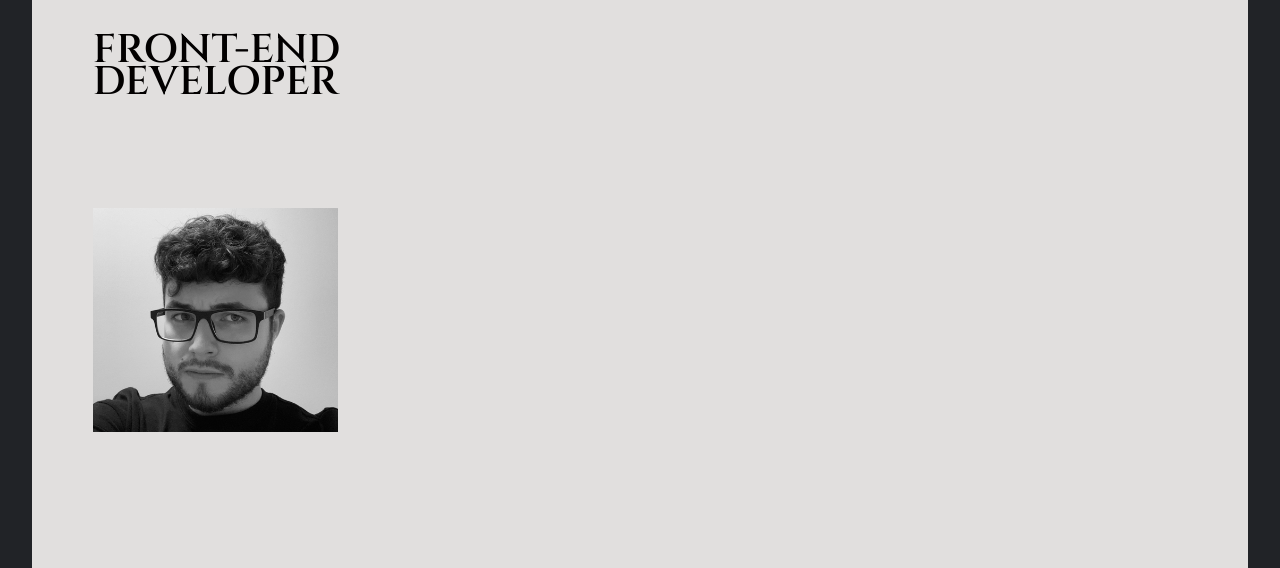
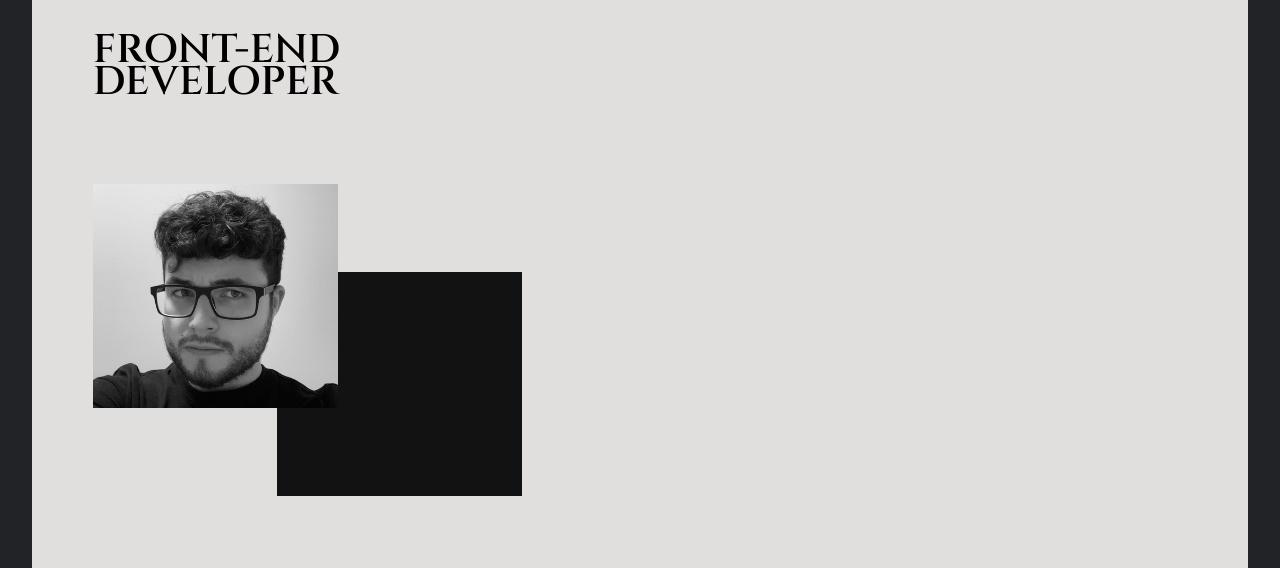
Before and after one commit to xgunzo/MyPortfolio, a plain HTML site: page index.html in a window 1280 px wide. Shown: the part 118-686 px from the top of the page. Drawn offline with Linux system fonts and the light colour scheme; a web font is replaced by a local one.

Commit message:
Fix for index

```diff
--- a/index.html
+++ b/index.html
@@ -41,7 +41,8 @@
                         <h1>Developer</h1>
                     </div>
                     <div class="picture">
-                        <img src="images/profile_picture_mobile2.png" class="profile-picture mobile">
+                        <div class="square"></div>
+                        <span><img src="images/profile_picture_mobile2.png" class="profile-picture mobile"></span>
                         <img src="images/profile_picture.png" class="profile-picture desktop">
                     </div>
                 </div>
--- a/style.css
+++ b/style.css
@@ -160,6 +160,20 @@ li:hover+.line {
 .picture {
     padding-top: 7em;
     height: 60%;
+    position: relative;
+}
+
+.square {
+    background-color: #121212;
+    width: 245px;
+    height: 211px;
+    top: 40%;
+    right: 0;
+    float: right;
+    margin: 0 auto;
+    position: absolute;
+    z-index: 0;
+    display: block;
 }
 
 .picture .desktop {
@@ -170,7 +184,8 @@ li:hover+.line {
     display: block;
     margin: 0 auto;
     float: left;
-    box-shadow: 4.35em 2em 0px #121212;
+    position: relative;
+    /*box-shadow: 70px 30px 0 #121212 ;*/
 }
 
 .name {
@@ -254,8 +269,7 @@ li:hover+.line {
         display: block;
         margin: 0 auto;
         float: left;
-        padding-left: 1em;
-        box-shadow: 6.5em 4em 0px #121212;
+        padding-left: 0;
     }
 
     .about {
@@ -292,8 +306,8 @@ li:hover+.line {
     .menu-button-on {
         background-color: #eee;
         position: absolute;
-        right: 2.75em;
-        top: 2.5em;
+        right: 0em;
+        top: 1.25em;
         width: 20px;
         height: 20px;
     }
@@ -314,7 +328,7 @@ li:hover+.line {
     }
 
     .picture {
-        padding-top: 3em;
+        padding-top: 5em;
     }
 
     .profile-picture {
@@ -322,11 +336,14 @@ li:hover+.line {
         margin: 0 auto;
         float: left;
         padding-left: 0em;
-        box-shadow: 8.75em 4em 0px #121212;
+    }
+
+    .name {
+        padding-top: 3em;
     }
 
     .about {
-        padding: 2em 0;
+        padding: 8em 0;
         font-family: 'Cormorant Infant', serif;
         font-weight: 700;
         font-size: 20px;
@@ -342,15 +359,6 @@ li:hover+.line {
 }
 
 @media screen and (min-width: 560px) {
-
-    .menu-button-on {
-        background-color: #eee;
-        position: absolute;
-        right: 2.75em;
-        top: 2.5em;
-        width: 20px;
-        height: 20px;
-    }
 
     .container {
         display: block;
@@ -372,20 +380,27 @@ li:hover+.line {
         padding-top: 5em;
     }
 
+    .square {
+        right: 3em;
+    }
+
     .profile-picture {
         display: block;
         margin: 0 auto;
         float: left;
         padding-left: 3em;
-        box-shadow: 8em 3em 0px #121212;
+    }
+
+    .name {
+        padding-top: 2em;
     }
 
     .about {
-        padding: 2em 0;
+        padding: 8em 0;
     }
 
     .about p {
-        font-size: 20px;
+        font-size: 22px;
     }
 
 }
@@ -397,10 +412,6 @@ li:hover+.line {
     }
 
     .menu-button-on {
-        background-color: #eee;
-        position: absolute;
-        right: 2.75em;
-        top: 2.5em;
         width: 30px;
         height: 30px;
     }
@@ -428,8 +439,20 @@ li:hover+.line {
         padding-left: 0em;
     }
 
+    .picture {
+        padding-top: 6em;
+    }
+
+    .square {
+        right: 4em;
+    }
+
     .profile-picture {
-        padding-left: 5.5em;
+        padding-left: 4em;
+    }
+
+    .about {
+        padding: 9em 0;
     }
 
     .about p {
@@ -440,13 +463,12 @@ li:hover+.line {
 
 @media screen and (min-width: 760px) {
 
-    .menu-button-on {
-        right: 4.5em;
+    .square {
+        right: 7em;
     }
 
     .profile-picture {
-        padding-left: 5em;
-        box-shadow: 14em 3em 0px #121212;
+        padding-left: 7em;
     }
 
     .about p {
@@ -457,26 +479,41 @@ li:hover+.line {
 
 @media screen and (min-width: 860px) {
 
-    .menu-button-on {
-        right: 5.25em;
+    .square {
+        right: 10em;
     }
 
     .profile-picture {
-        padding-left: 7em;
-        box-shadow: 15em 3em 0px #121212;
+        padding-left: 10em;
     }
 
 }
 
 @media screen and (min-width: 960px) {
 
-    .menu-button-on {
-        right: 5.5em;
+    .menu li {
+        padding-top: 4em;
+    }
+
+    .picture {
+        padding-top: 7em;
+    }
+
+    .square {
+        right: 13em;
+        top: 40%;
     }
 
     .profile-picture {
-        padding-left: 9em;
-        box-shadow: 17em 3em 0px #121212;
+        padding-left: 13em;
+    }
+
+    .name {
+        padding-top: 3em;
+    }
+
+    .about {
+        padding: 11em 0;
     }
 
 }
@@ -524,21 +561,31 @@ li:hover+.line {
 
     .picture {
         padding-top: 0em;
-        height: 70%;
+        height: 100%;
     }
 
-    .profile-picture {
-        box-shadow: none;
-        padding: 0;
-        height: 100%;
-        padding: 6em 0;
+    .square {
+        background-color: #121212;
+        width: 245px;
+        height: 224px;
+        top: 0;
+        left: -25%;
+        top: 50%;
+        float: right;
+        margin: 0 auto;
+        position: absolute;
+        z-index: 0;
+        display: block;
     }
+
+
+
 
     .name {
         display: flex;
         font-family: 'Cinzel', serif;
         font-weight: 600;
-        padding: 2em 0;
+        padding-top: 5.5em;
         width: 100%;
     }
 
@@ -555,7 +602,7 @@ li:hover+.line {
     }
 
     .about {
-        padding: 3em 0;
+        padding: 10em 0;
     }
 
     .footer {
@@ -578,6 +625,11 @@ li:hover+.line {
 
     .container {
         padding: 1.5em 0;
+    }
+
+    .profile-picture {
+        padding: 4.5em 0;
+        height: 70%;
     }
 
 }
```
